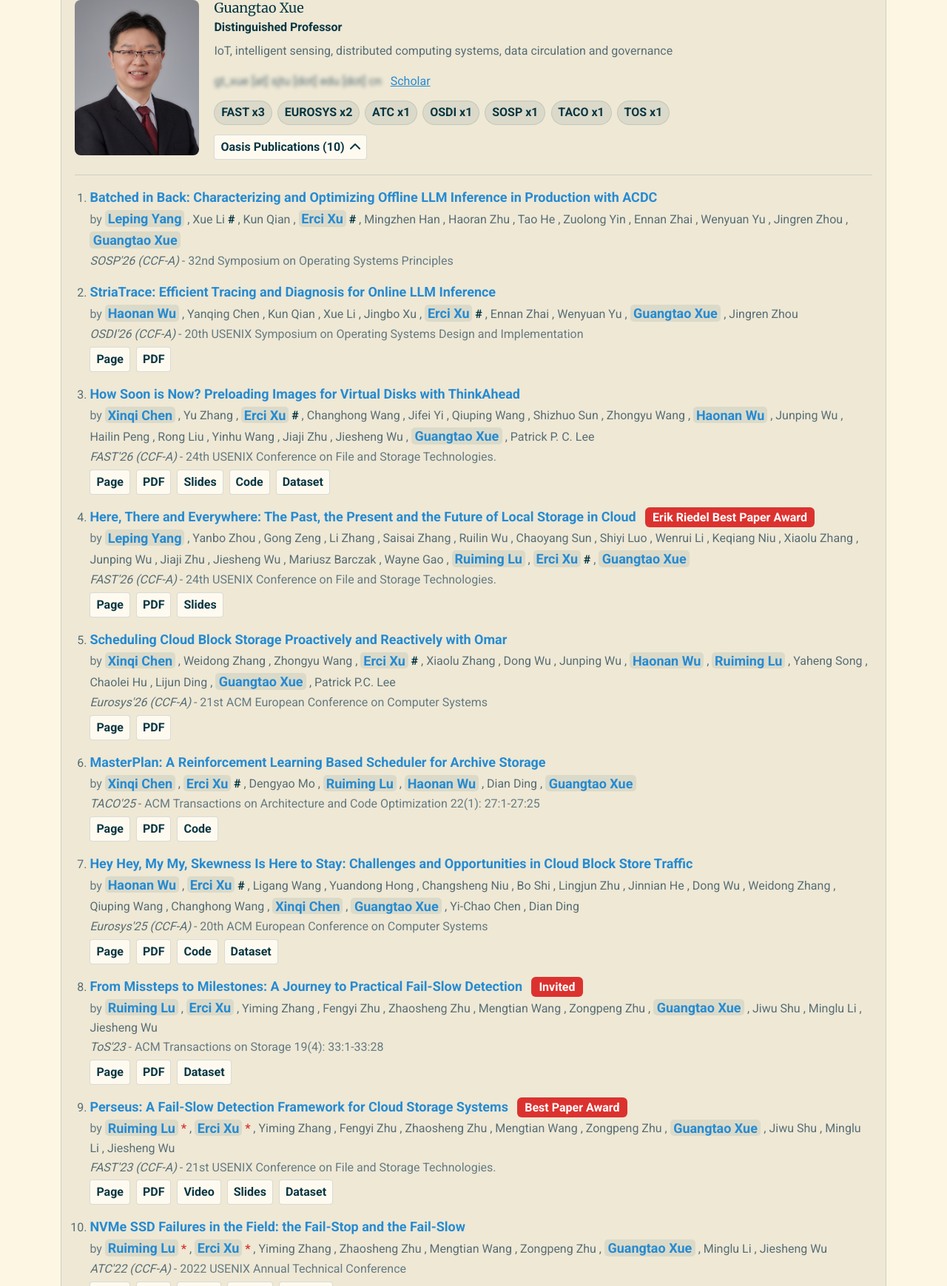
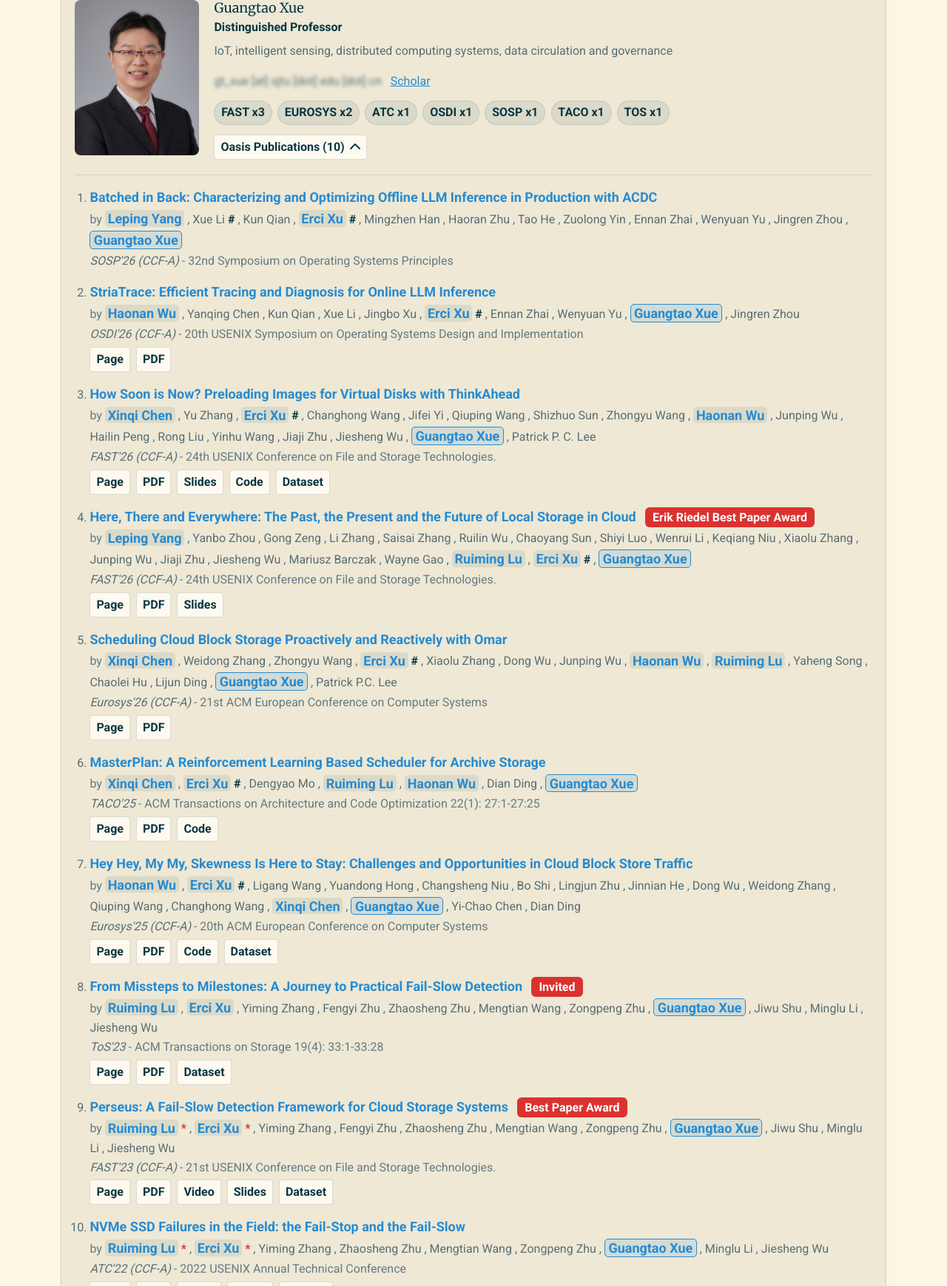
Before and after one commit to oasis-sjtu/oasis-sjtu.github.io, a Flask app: page /people/ in a window 1280 px wide, after a click that opens the changed part. Shown: the part 183-1922 px from the top of the page at 74% size. Run offline with Flask 3, Linux system fonts and the light colour scheme; some libraries are stand-ins or nearby versions.

Commit message:
Highlight member names in publication lists

```diff
--- a/static/style.css
+++ b/static/style.css
@@ -12,6 +12,7 @@
     --color-highlight: #dc322f;
     --color-button-bg: #fffaf0;
     --color-subtle-bg: rgba(7, 54, 66, 0.08);
+    --color-member-highlight-bg: rgba(38, 139, 210, 0.14);
     --color-logo-surface: transparent;
 }
 
@@ -26,6 +27,7 @@ html.dark-theme {
     --color-highlight: #ff6b6b;
     --color-button-bg: #002b36;
     --color-subtle-bg: rgba(214, 226, 228, 0.08);
+    --color-member-highlight-bg: rgba(95, 179, 232, 0.18);
     --color-logo-surface: #fdf6e3;
 }
 
@@ -667,9 +669,10 @@ h3 {
 }
 
 .member-author {
-    background: var(--color-subtle-bg);
+    background: var(--color-member-highlight-bg);
+    border: 1px solid var(--color-link);
     border-radius: 5px;
-    color: var(--color-heading);
+    color: var(--color-link);
     font-weight: 800;
     padding: 0.05rem 0.28rem;
 }
```
